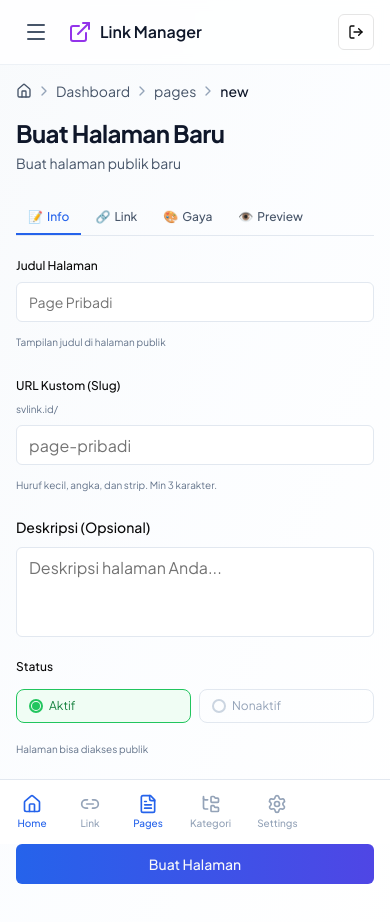
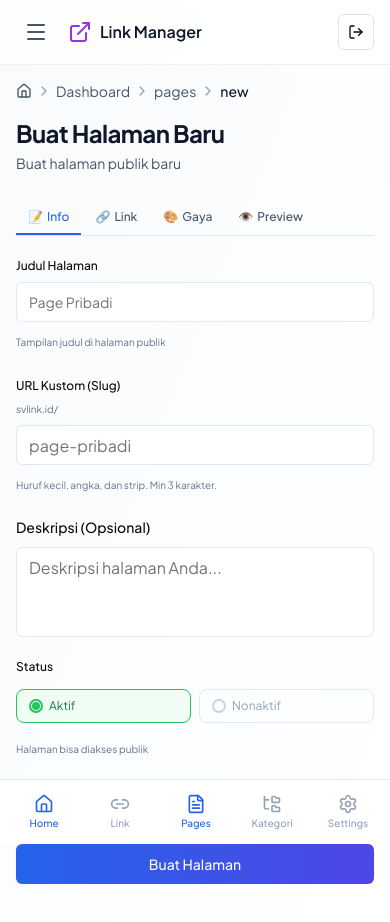
Before and after one commit to 9arifrah/svlink, a Next.js app: page /dashboard/pages/new in a window 390 px wide. Shown: the top 922 px of the page. Built offline with nearby package versions, Linux system fonts and the light colour scheme.

Commit message:
fix: mobile bottom nav scrollable — match admin pattern (outside overflow-x-hidden + w-[72px] items)

```diff
--- a/components/user/dashboard-layout.tsx
+++ b/components/user/dashboard-layout.tsx
@@ -5,7 +5,7 @@ import { DashboardHeader } from './dashboard-header'
 import { MobileBottomNav } from './mobile-bottom-nav'
 import { BreadcrumbNav } from '@/components/ui/breadcrumb-nav'
 import { Sheet, SheetContent, SheetHeader, SheetTitle } from '@/components/ui/sheet'
-import { ExternalLink, Home, Link2, FolderTree, Settings, FileText, Shield } from 'lucide-react'
+import { Link2, Home, FolderTree, Settings, FileText, Shield } from 'lucide-react'
 import { useState } from 'react'
 import Link from 'next/link'
 import { usePathname } from 'next/navigation'
@@ -28,6 +28,7 @@ export function DashboardLayout({ children, isAdmin }: DashboardLayoutProps) {
   const pathname = usePathname()
 
   return (
+    <>
     <div className="min-h-screen bg-gradient-to-br from-slate-50 via-brand-50/20 to-accent-50/10 overflow-x-hidden">
       <DashboardHeader onMobileMenuOpen={() => setMobileMenuOpen(true)} />
 
@@ -91,9 +92,10 @@ export function DashboardLayout({ children, isAdmin }: DashboardLayoutProps) {
           </nav>
         </SheetContent>
       </Sheet>
+    </div>
 
-      {/* Mobile Bottom Navigation */}
-      <MobileBottomNav />
-    </div>
+    {/* Mobile Bottom Navigation -- outside root div to avoid overflow-x-hidden clipping */}
+    <MobileBottomNav />
+    </>
   )
 }
--- a/components/user/mobile-bottom-nav.tsx
+++ b/components/user/mobile-bottom-nav.tsx
@@ -18,7 +18,7 @@ export function MobileBottomNav() {
 
   return (
     <nav className="fixed bottom-0 left-0 right-0 z-50 bg-white border-t border-slate-200 lg:hidden" aria-label="Navigasi mobile">
-      <div className="flex items-center h-16 px-1 gap-0.5 overflow-x-auto scrollbar-hide" style={{ scrollbarWidth: 'none', msOverflowStyle: 'none' }}>
+      <div className="flex items-center h-16 overflow-x-auto scrollbar-hide px-2 gap-1" style={{ scrollbarWidth: 'none', msOverflowStyle: 'none' }}>
         {navItems.map((item) => {
           const isActive = pathname === item.href || pathname.startsWith(item.href + '/')
           const Icon = item.icon
@@ -28,7 +28,7 @@ export function MobileBottomNav() {
               key={item.name}
               href={item.href}
               className={cn(
-                "flex flex-col items-center justify-center gap-0.5 py-2 px-3 rounded-lg transition-colors min-w-14",
+                "flex flex-col items-center justify-center gap-0.5 py-2 rounded-lg transition-colors w-[72px] flex-shrink-0",
                 isActive ? "text-brand-600" : "text-slate-400 hover:text-slate-600"
               )}
             >
```
